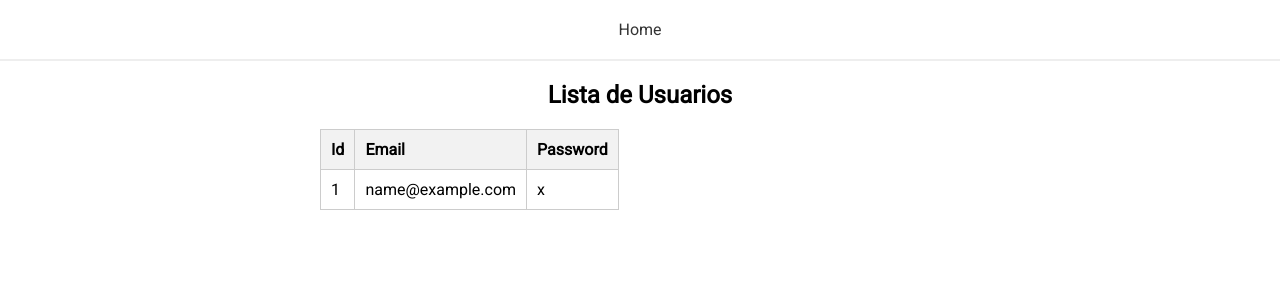
After one commit to Sanrvallejo/php-login, a PHP site: page /read.php in a window 1280 px wide. The commit adds this page. Shown: the top 300 px of the page. Run offline with PHP 8.4, Linux system fonts and the light colour scheme; tables that the repository leaves empty or names only in its code hold one stand-in row (values such as "Sample post").

Commit message:
vista read.php para listar usuarios

```diff
--- a/assets/css/style.css
+++ b/assets/css/style.css
@@ -43,3 +43,22 @@ header a {
   text-decoration: none;
   color: #333;
 }
+
+table {
+  margin-left: 25%;
+  border-collapse: collapse;
+  width: auto;
+}
+
+table, th, td {
+  border: 1px solid #ccc;
+}
+
+th, td {
+  padding: 10px;
+  text-align: left;
+}
+
+th {
+  background-color: #f2f2f2;
+}
--- a/index.php
+++ b/index.php
@@ -25,7 +25,7 @@
   <meta name="viewport" content="width=device-width, initial-scale=1.0">
   <link rel="stylesheet" href="assets/css/style.css">
   <link href="https://fonts.googleapis.com/css2?family=Roboto" rel="stylesheet">
-  <title>Login PHP</title>
+  <title>Home</title>
 </head>
 <body>
   <?php require 'fragments/header.php'?>
--- /dev/null
+++ b/read.php
@@ -0,0 +1,43 @@
+<?php
+  require 'db.php';
+
+  $records = $conn->prepare('SELECT * FROM users;');
+  $records->execute();
+
+  $results = $records->fetchAll(PDO::FETCH_ASSOC);
+?>
+
+<!DOCTYPE html>
+<html lang="es">
+<head>
+    <meta charset="UTF-8">
+    <meta name="viewport" content="width=device-width, initial-scale=1.0">
+    <link rel="stylesheet" href="assets/css/style.css">
+    <link href="https://fonts.googleapis.com/css2?family=Roboto" rel="stylesheet">
+    <title>Users</title>
+    <link rel="stylesheet" href="styles.css">
+</head>
+
+<body>
+
+  <?php require 'fragments/header.php'?>
+
+  <h2>Lista de Usuarios</h2>
+
+  <table>
+    <tr>
+        <th>Id</th>
+        <th>Email</th>
+        <th>Password</th>
+    </tr>
+    <?php foreach ($results as $row): ?>
+        <tr>
+          <td><?php echo htmlspecialchars($row['id']); ?></td>
+          <td><?php echo htmlspecialchars($row['email']); ?></td>
+          <td><?php echo htmlspecialchars($row['password']); ?></td>
+        </tr>
+    <?php endforeach; ?>
+  </table>
+
+</body>
+</html>
```
